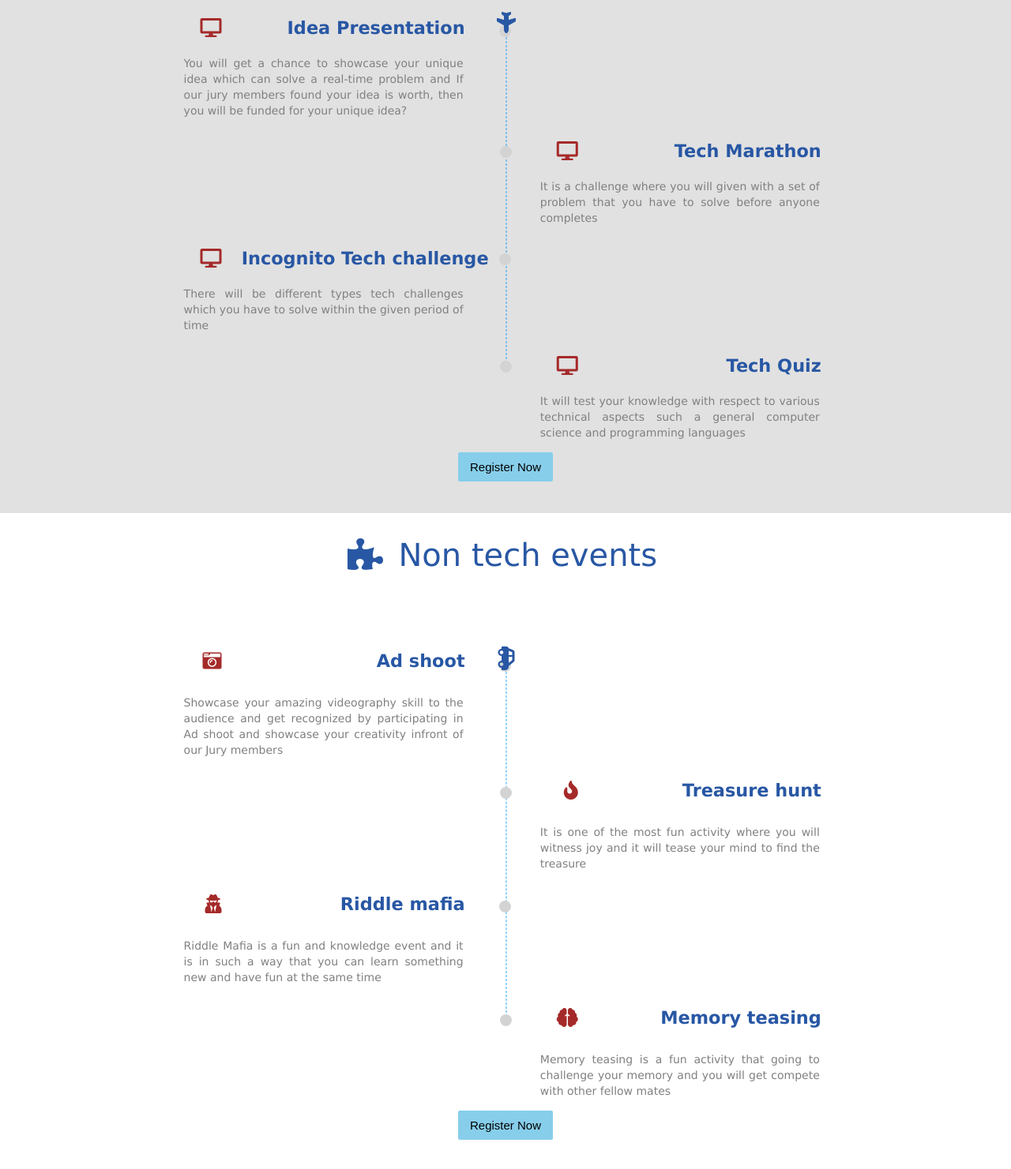
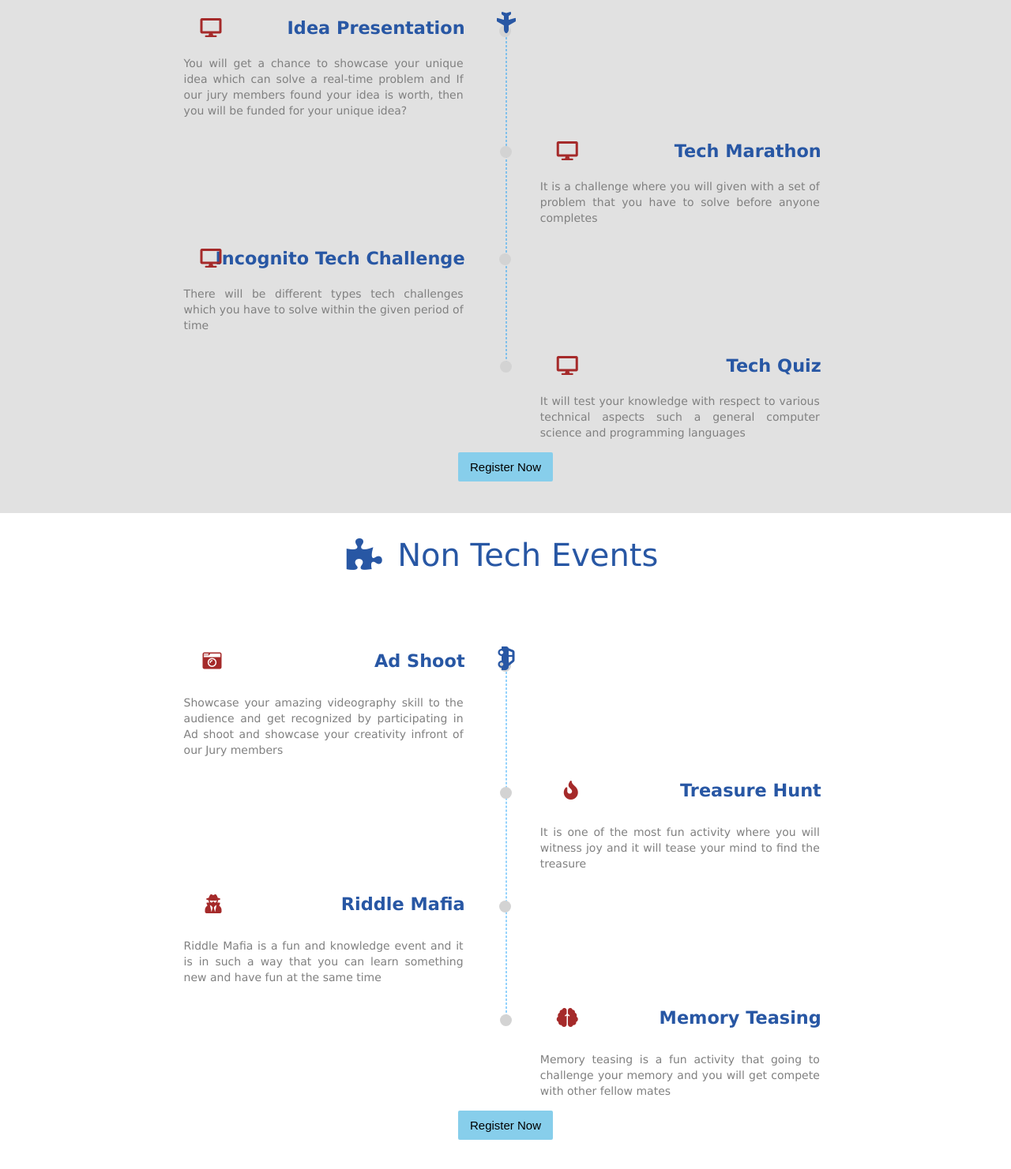
Before and after one commit to abishekas9249/scintel, a plain HTML site: page index.html in a window 1280 px wide. Shown: the part 895-2376 px from the top of the page at 79% size. Drawn offline with Linux system fonts and the light colour scheme.

Commit message:
Updated Few Changes

```diff
--- a/index.html
+++ b/index.html
@@ -219,7 +219,7 @@
                     <div class="timeline-logo">
                         <i class="fas fa-desktop" style="color: brown;"></i>
                     </div>
-                    <h3 class="experience-designation  m0 m-blue"> Idea Presentation </h3>
+                    <h3 class="experience-designation  m0 m-blue" style="padding-left: 100px;"> Idea Presentation </h3>
 
                     <p style="margin-top: 20px;" class="experience-description text-justify"> You will get a chance to
                         showcase your unique idea which can solve a real-time problem and If our jury members found your
@@ -246,7 +246,7 @@
                     <div class="timeline-logo">
                         <i class="fas fa-desktop" style="color: brown;"></i>
                     </div>
-                    <h3 class="experience-designation m0 m-blue" style="margin-right:-30px;"> Incognito Tech challenge </h3>
+                    <h3 class="experience-designation m0 m-blue" > Incognito Tech Challenge </h3>
 
 
                     <p style="margin-top: 20px;" class="experience-description text-justify"> There will be different
@@ -291,7 +291,7 @@
             <span>
                 <i class="fas fa-puzzle-piece"></i>
             </span>
-            <span> Non tech events </span>
+            <span> Non Tech Events </span>
         </h1>
 
         <div class="timeline">
@@ -301,7 +301,7 @@
                     <div class="timeline-logo">
                         <i class="fas fa-camera-retro" style="color: brown;"></i>
                     </div>
-                    <h3 class="experience-designation  m0 m-blue"> Ad shoot </h3>
+                    <h3 class="experience-designation  m0 m-blue"> Ad Shoot </h3>
  <br>
                     <p class="experience-description text-justify"> Showcase your amazing videography skill to the audience and get recognized by participating in Ad shoot and showcase your creativity infront of our Jury members</p>
                 </div>
@@ -312,7 +312,7 @@
                     <div class="timeline-logo">
                         <i class="fas fa-fire" style="color: brown;"></i>
                     </div>
-                    <h3 class="experience-designation  m0 m-blue"> Treasure hunt </h3>
+                    <h3 class="experience-designation  m0 m-blue"> Treasure Hunt </h3>
                     <br>
                     <p class="experience-description text-justify">It is one of the most fun activity where you will witness joy and it will tease your mind to find the treasure</p>
                 </div>
@@ -323,7 +323,7 @@
                     <div class="timeline-logo">
                         <i class="fas fa-user-secret" style="color: brown;"></i>
                     </div>
-                    <h3 class="experience-designation  m0 m-blue"> Riddle mafia </h3>
+                    <h3 class="experience-designation  m0 m-blue"> Riddle Mafia </h3>
 
 <br>
                     <p class="experience-description text-justify">Riddle Mafia is a fun and knowledge event and it is in such a way that you can learn something new and have fun at the same time </p>
@@ -334,7 +334,7 @@
                 <div class="timeline-container">
                     <div class="timeline-logo">
                         <i class="	fas fa-brain" style="color: brown;"></i></div>
-                    <h3 class="experience-designation  m0 m-blue"> Memory teasing </h3>
+                    <h3 class="experience-designation  m0 m-blue"> Memory Teasing </h3>
                     <br>
                     <p class="experience-description text-justify"> Memory teasing is a fun activity that going to challenge your memory and you will get compete with other fellow mates </p>
                 </div>
@@ -384,7 +384,7 @@
 
             </div>
             <p style="margin-top: 150px;">
-                Block chain
+                Block Chain
             </p>
             <div class="portfolio-image-container">
                 <img src="https://ninjasfiles.s3.amazonaws.com/asset_0000000000000025_1550237330_codezen_2.png">
@@ -432,7 +432,7 @@
     <script src="https://allevents.in/scripts/public/ae-plugin-lib-button.js"></script>
     <!--FAQ-->
     <div class='section-heading mb50px' style="text-align: center;font-size:40px;">
-        FAQ accordion
+        FAQ Accordion
       </div>
       <br>
 
```
